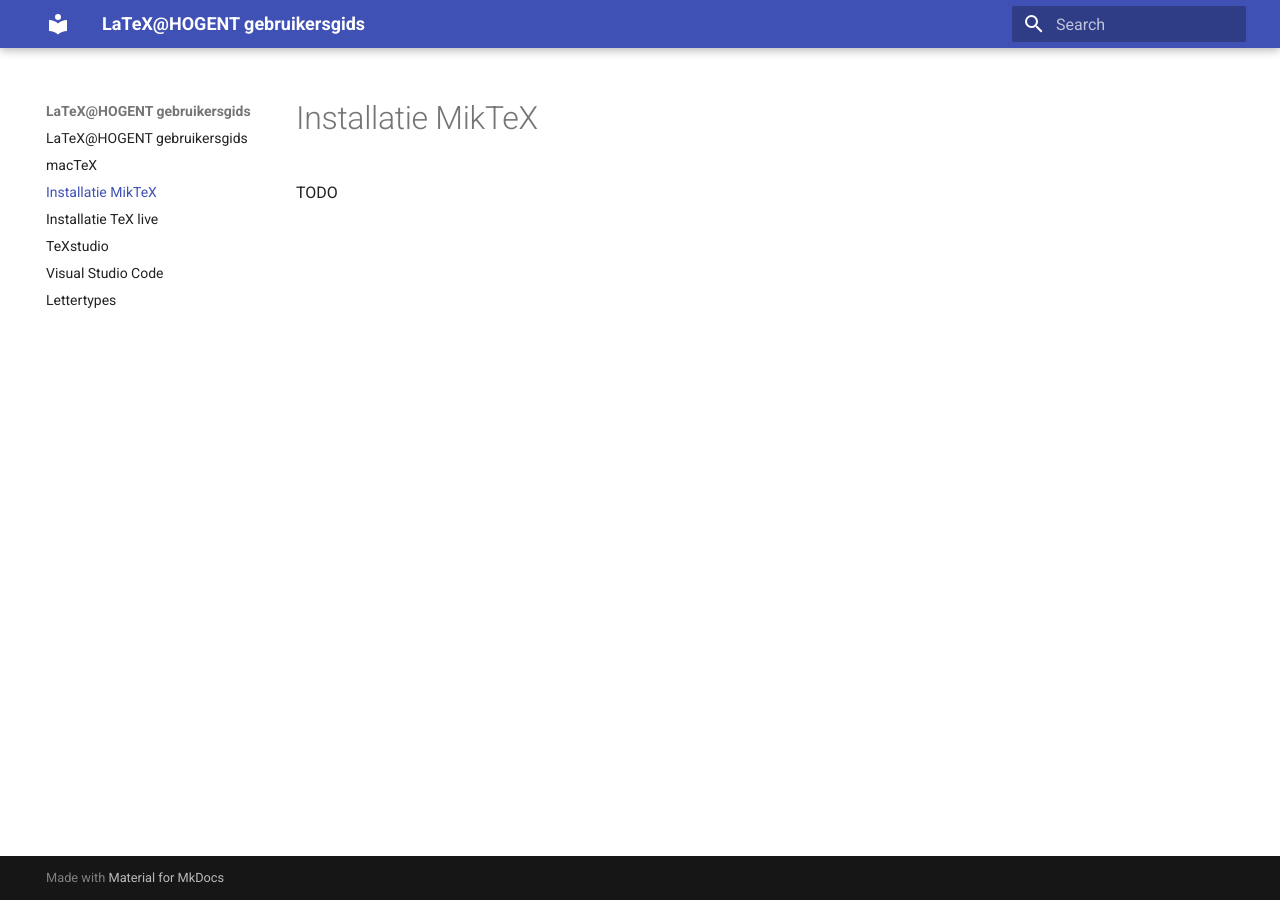
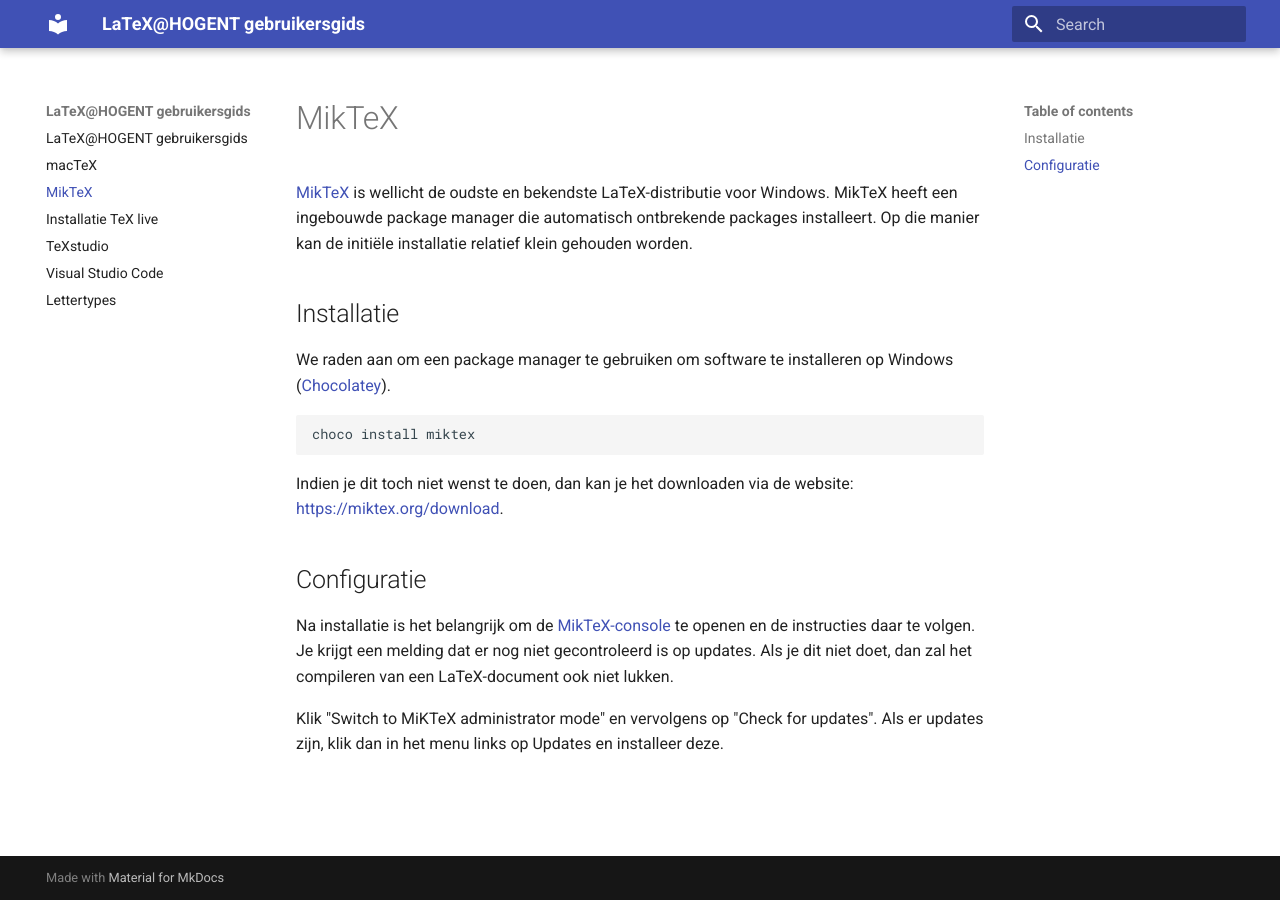
Before and after one commit to HoGentTIN/latex-hogent-gids, an MkDocs documentation site: the page built from docs/installatie-miktex.md, in a window 1280 px wide. Built offline with MkDocs 1.6.1 and Material for MkDocs 9.7.7, drawn with Linux system fonts in a browser that asks for light colours.

Commit message:
Instructies MikTeX

````diff
--- a/docs/installatie-miktex.md
+++ b/docs/installatie-miktex.md
@@ -1,3 +1,19 @@
-# Installatie MikTeX
+# MikTeX
 
-TODO
+[MikTeX](https://miktex.org) is wellicht de oudste en bekendste LaTeX-distributie voor Windows. MikTeX heeft een ingebouwde package manager die automatisch ontbrekende packages installeert. Op die manier kan de initiële installatie relatief klein gehouden worden.
+
+## Installatie
+
+We raden aan om een package manager te gebruiken om software te installeren op Windows ([Chocolatey](https://chocolatey.org/)).
+
+```console
+choco install miktex
+```
+
+Indien je dit toch niet wenst te doen, dan kan je het downloaden via de website: <https://miktex.org/download>.
+
+## Configuratie
+
+Na installatie is het belangrijk om de [MikTeX-console](https://miktex.org/howto/miktex-console) te openen en de instructies daar te volgen. Je krijgt een melding dat er nog niet gecontroleerd is op updates. Als je dit niet doet, dan zal het compileren van een LaTeX-document ook niet lukken.
+
+Klik "Switch to MiKTeX administrator mode" en vervolgens op "Check for updates". Als er updates zijn, klik dan in het menu links op Updates en installeer deze.
````
